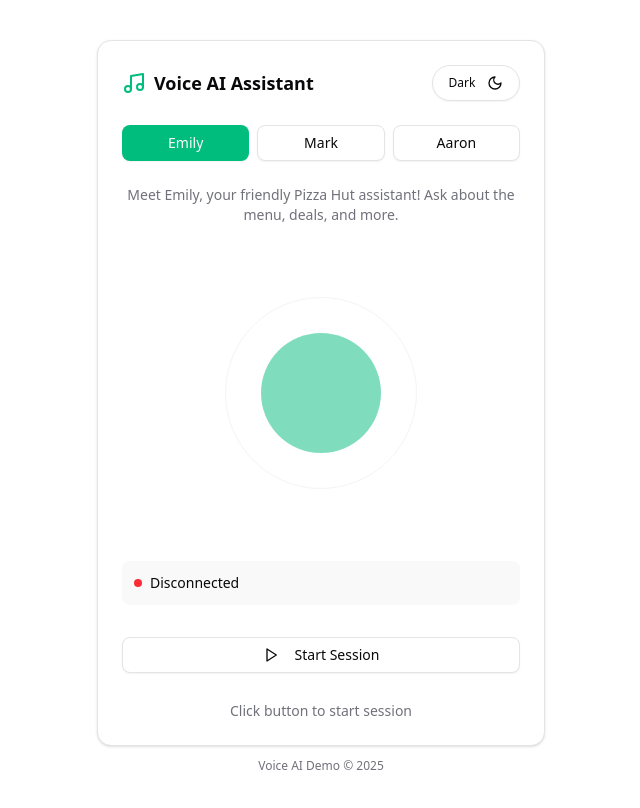
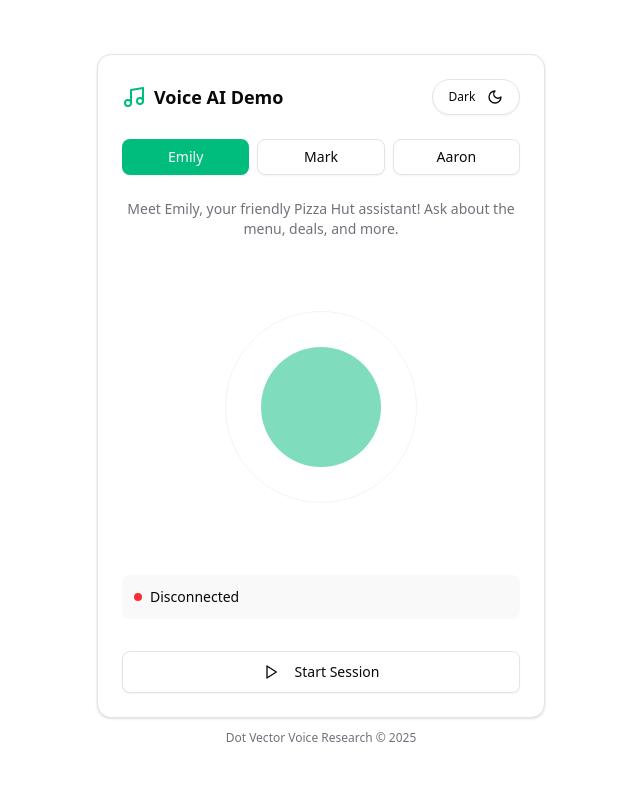
Before and after one commit to sahil-idk/Ultravox-audio-chat, a Next.js app: page / in a window 1280 px wide. Shown: the top 808 px of the page, without its empty margins (319-959 px from the left). Built offline with nearby package versions, Linux system fonts and the light colour scheme.

Commit message:
minor fixes

```diff
--- a/src/app/page.tsx
+++ b/src/app/page.tsx
@@ -86,8 +86,8 @@ const BOT_PERSONAS: BotPersona[] = [
 ];
 
 // Application title and footer
-const APP_TITLE = "Voice AI Assistant";
-const APP_FOOTER = "Voice AI Demo © 2025";
+const APP_TITLE = "Voice AI Demo";
+const APP_FOOTER = "Dot Vector Voice Research © 2025";
 
 // =============================================
 // END OF BOT CONFIGURATION
@@ -863,7 +863,7 @@ Initial greeting: ${customPrompt}`,
   <Button
     onClick={isConnected ? endSession : handleMicToggle}
     variant={isConnected ? "destructive" : "outline"}
-    className="flex-1"
+    className="flex-1 py-5"
   >
     {connectionState === ConnectionState.CONNECTING ? (
       <>
@@ -872,12 +872,12 @@ Initial greeting: ${customPrompt}`,
       </>
     ) : isConnected ? (
       <>
-        <X className="mr-2" size={18} />
+        <X className="mr-2" size={20} />
         Stop Session
       </>
     ) : (
       <>
-        <Play className="mr-2" size={18} />
+        <Play className="mr-2" size={20} />
         Start Session
       </>
     )}
@@ -885,9 +885,7 @@ Initial greeting: ${customPrompt}`,
 </div>
 
           {/* Status Text */}
-          <div className="w-full text-center text-xs sm:text-sm text-muted-foreground mt-1">
-            {isConnected ? "Click button to end session" : "Click button to start session"}
-          </div>
+
         </CardContent>
       </Card>
 
```
